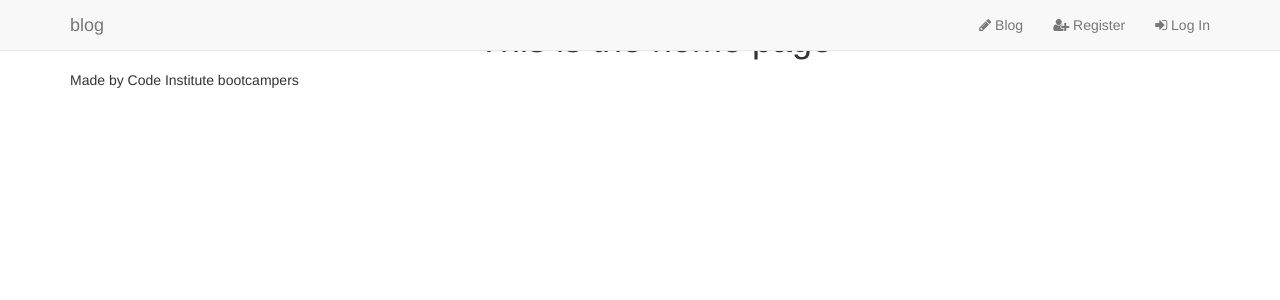
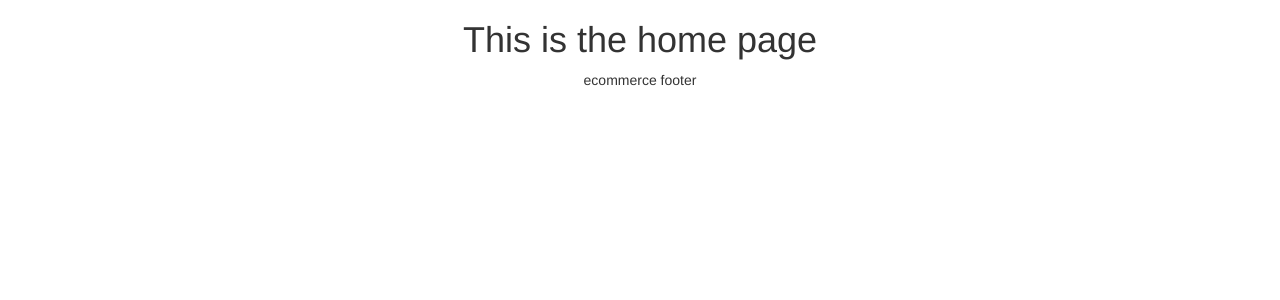
Before and after one commit to Code-Institute-Submissions/e-commerce, a Django app: page / in a window 1280 px wide. Shown: the top 300 px of the page. Run offline with Django 3.2, Linux system fonts and the light colour scheme; some libraries are stand-ins or nearby versions.

Commit message:
Different base

```diff
--- a/home/templates/home/base.html
+++ b/home/templates/home/base.html
@@ -1,64 +1,29 @@
 {% load staticfiles %}
-{% load gravatar %}
 <!DOCTYPE html>
 <html lang="en">
 <head>
    <meta charset="UTF-8">
    <meta name="viewport" content="width=device-width, initial-scale=1.0">
    <meta http-equiv="X-UA-Compatible" content="ie=edge">
-    <title>AuthenticateMe</title>
+   <title>ecommerce</title>
+
    {% block styles %}
    <link rel="stylesheet" href="https://maxcdn.bootstrapcdn.com/font-awesome/4.7.0/css/font-awesome.min.css" type="text/css" />
    <link rel="stylesheet" href="https://cdnjs.cloudflare.com/ajax/libs/bootswatch/3.3.7/cerulean/bootstrap.min.css">
-    <link rel="stylesheet" href="{% static 'home/style.css' %}">
    {% endblock styles %}
 
    <script src="https://cdnjs.cloudflare.com/ajax/libs/jquery/3.2.1/jquery.min.js"></script>
    <script src="https://cdnjs.cloudflare.com/ajax/libs/twitter-bootstrap/3.3.7/js/bootstrap.min.js"></script>
+
 </head>
 <body>
-    <!-- Fixed masthead -->
-    <nav class="navbar navbar-masthead navbar-default navbar-fixed-top">
-        <div class="container">
-            <div class="navbar-header">
-                <button type="button" class="navbar-toggle collapsed" data-toggle="collapse" data-target="#navbar" aria-expanded="false" aria-controls="navbar">
-                    <span class="sr-only">Toggle navigation</span>
-                    <span class="icon-bar"></span>
-                    <span class="icon-bar"></span>
-                    <span class="icon-bar"></span>
-                </button>
-                <a class="navbar-brand" href="/">blog</a>
-            </div>
-            <div id="navbar" class="navbar-collapse collapse">
-                <ul class="nav navbar-nav navbar-right">
-                    <li><a href="{% url 'post_list' %}"><i class="fa fa-pencil"></i> Blog</a></li>
-                    {% if user.is_authenticated %}
-                    <li><a href="{% url 'profile' %}"><i class="fa fa-user"></i> Profile</a></li>
-                    <li><a href="{% url 'logout' %}"><i class="fa fa-sign-out"></i> Log Out</a></li>
-                    {% else %}
-                    <li><a href="{% url 'register' %}"><i class="fa fa-user-plus"></i> Register</a></li>
-                    <li><a href="{% url 'login' %}"><i class="fa fa-sign-in"></i> Log In</a></li>
-                    {% endif %}
-                </ul>
-            </div>
-        </div>
-    </nav>
-    {% if messages %}
-        <div class="alert alert-success">
-            <div class="messages">
-                {% for message in messages %}
-                    {{ message }}
-                {% endfor %}
-            </div>
-        </div>
-    {% endif %}
-    <div class="container">
+
+
+
        {% block content %} {% endblock %}
-    </div>
-    <footer>
-        <div class="container">
-            <p>Made by Code Institute bootcampers</p>
-        </div>
+
+       <footer class="container text-center">
+           <p>ecommerce footer</p>
        </footer>
 </body>
 </html>
--- a/home/templates/home/home.html
+++ b/home/templates/home/home.html
@@ -1,5 +1,5 @@
 {% extends "home/base.html" %}
-{% load gravatar %}
+
 {% block content %}
 
 <div class= "container">
```
Lines whose indentation alone changed are shown as unchanged.
